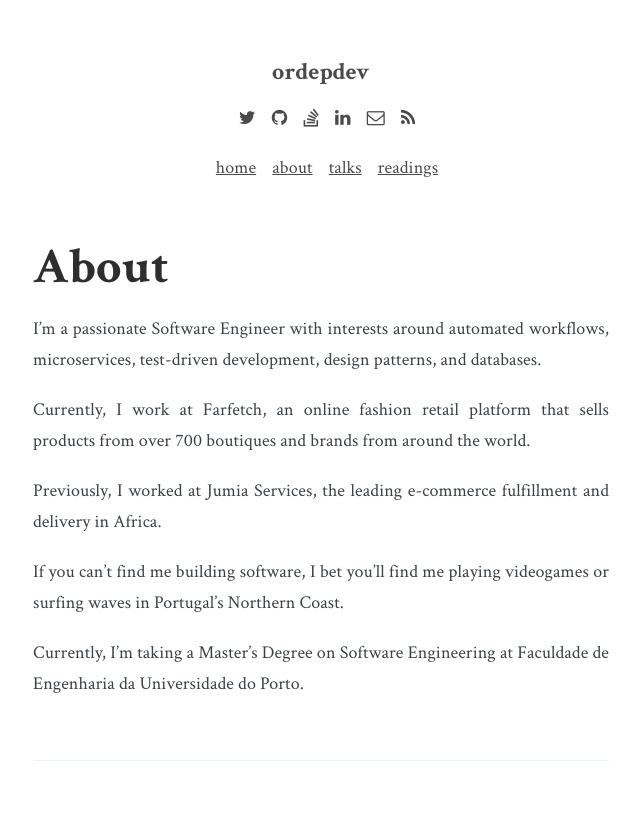
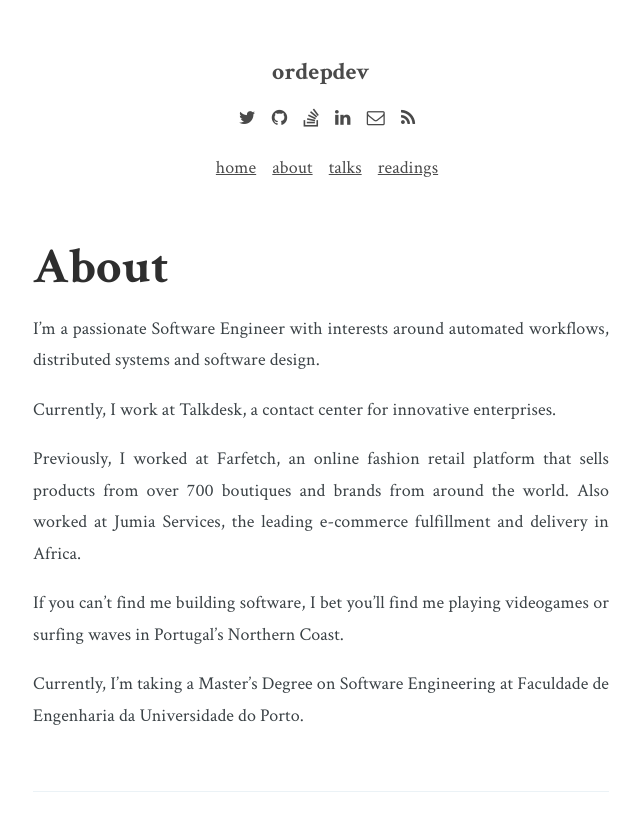
Before and after one commit to ordepdev/ordepdev.github.io, a Jekyll site: the page built from about.md, in a window 1280 px wide. Shown: the top 831 px of the page, without its empty margins (319-959 px from the left). Built offline with Jekyll 4.4.1, drawn with Linux system fonts in a browser that asks for light colours.

Commit message:
add new gig

```diff
--- a/about.md
+++ b/about.md
@@ -4,15 +4,17 @@ title: About
 permalink: /about/
 ---
 
-I'm a passionate Software Engineer with interests around automated workflows, microservices, test-driven development, design patterns, and databases.
+I'm a passionate Software Engineer with interests around automated workflows,
+distributed systems and software design.
 
-Currently, I work at Farfetch, an online fashion retail platform that sells
-products from over 700 boutiques and brands from around the world.
+Currently, I work at Talkdesk, a contact center for innovative enterprises.
 
-Previously, I worked at Jumia Services, the leading e-commerce fulfillment and
-delivery in Africa.
+Previously, I worked at Farfetch, an online fashion retail platform that sells
+products from over 700 boutiques and brands from around the world. Also worked
+at Jumia Services, the leading e-commerce fulfillment and delivery in Africa.
 
 If you can't find me building software, I bet you'll find me playing videogames
 or surfing waves in Portugal's Northern Coast.
 
-Currently, I'm taking a Master's Degree on Software Engineering at Faculdade de Engenharia da Universidade do Porto.
+Currently, I'm taking a Master's Degree on Software Engineering at Faculdade de
+Engenharia da Universidade do Porto.
```
